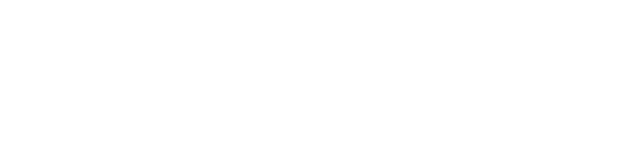
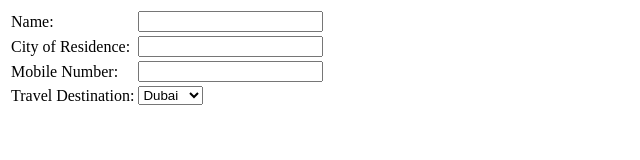
Before and after one commit to thirumurugan27/Travel-Agency, a plain HTML site: page booknow.html in a window 1280 px wide. Shown: the whole page, without its empty margins (0-640 px from the left). Drawn offline with Linux system fonts and the light colour scheme.

```diff
--- a/booknow.html
+++ b/booknow.html
@@ -1,9 +1,36 @@
 <!DOCTYPE html>
 <head>
-
     <title>booknow</title>
 </head>
 <body>
+    <form >
+        <table>
+            <tr>
+                <td>Name:</td>
+                <td><input type="text"></td>
+            </tr>
+            <tr>
+                <td>City of Residence:</td>
+                <td><input type="text"></td>
+            </tr>
+            <tr>
+                <td>Mobile Number:</td>
+                <td><input type="number"></td>
+            </tr>
+            <tr>
+                <td>Travel Destination:</td>
+                <td>
+                    <select >
+                        <option>Dubai</option>
+                        <option>Europe</option>
+                        <option>Egypt</option>
+                        <option>Japan</option>
+                    </select>
+                </td>
+            </tr>
+        </table>
+
+    </form>
 
 </body>
 </html>
```
Also changed, not shown: contactus.html (+8 -0 lines).
